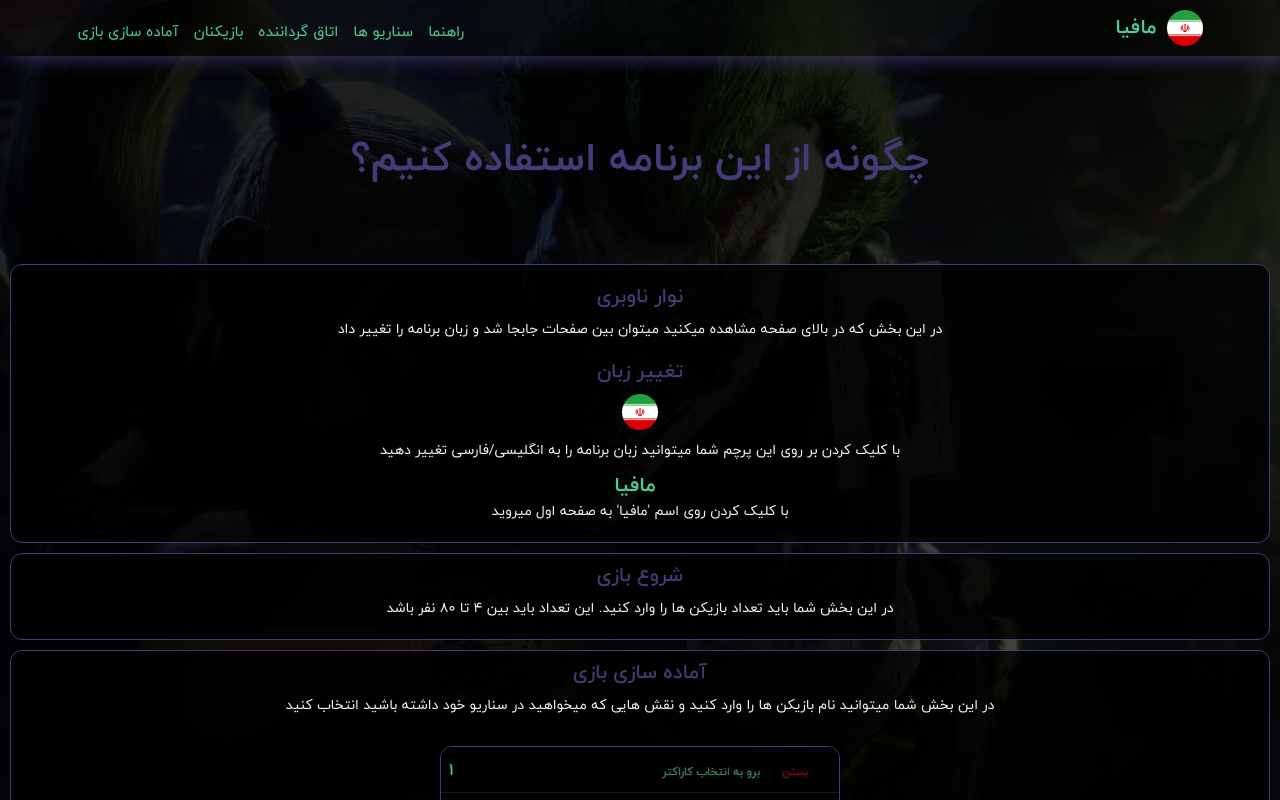
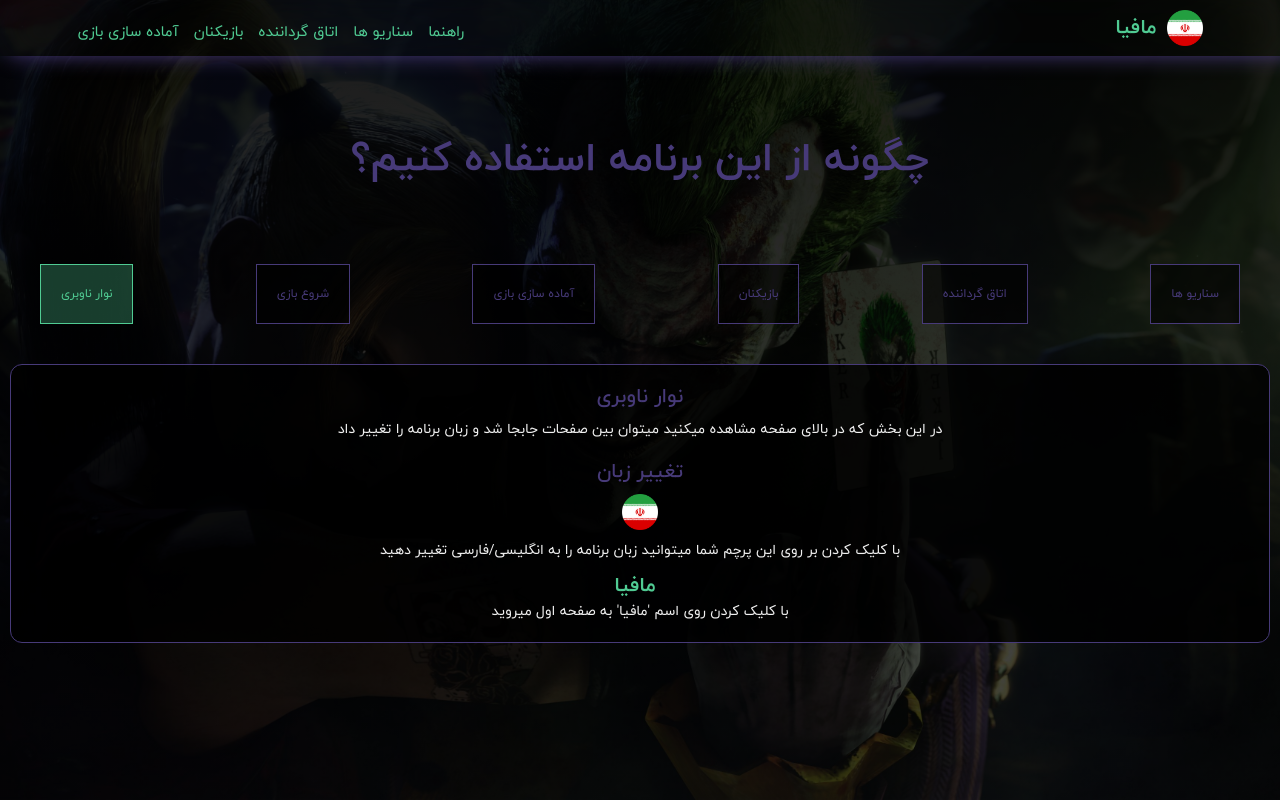
Before and after one commit to alirezazahiri/WereWolf, a React (Create React App) app: page /guide in a window 1280 px wide. Shown: the top 800 px of the page. Built offline with nearby package versions, Linux system fonts and the light colour scheme.

Commit message:
guide page is done [not-completely]

```diff
--- /dev/null
+++ b/src/components/Guide/GodVisionGuide.tsx
@@ -0,0 +1,14 @@
+import React, { FC } from 'react';
+import { GodVisionObj } from '../../translations/Guide/types';
+import GuideContainer from './GuideContainer';
+
+const GodVisionGuide: FC<GodVisionObj> = ({title, description}) => {
+    return (
+        <GuideContainer>
+            <h1>{title}</h1>
+            <p>{description}</p>
+        </GuideContainer>
+    );
+};
+
+export default GodVisionGuide;
--- /dev/null
+++ b/src/components/Guide/GuideFilters.module.css
@@ -0,0 +1,21 @@
+.filtersContainer {
+    display: flex;
+    justify-content: space-between;
+    margin: 4rem;
+}
+
+.filtersContainer button{
+    background-color: rgba(0, 0, 0, 0.6);
+    background-color: none;
+    border: 1px solid rgb(71, 58, 121);
+    color: rgb(71, 58, 121);
+    padding: 2rem;
+    font-size: 1.2rem;
+}
+
+.filtersContainer button:hover,
+.filtersContainer .active {
+    color: rgb(80, 203, 147);
+    background-color: rgba(80, 203, 147, 0.3);
+    border: 1px solid #50cb93;
+}
--- a/src/components/Guide/GuideFilters.tsx
+++ b/src/components/Guide/GuideFilters.tsx
@@ -1,9 +1,21 @@
-import React from 'react';
+import React, { FC } from 'react';
+import styles from "./GuideFilters.module.css"
 
-const GuideFilters = () => {
+const GuideFilters: FC<{ dispatch: any, language: string, filter: any }> = ({ dispatch, language, filter }) => {
+    const items = [
+        { name: language === "persian" ? "نوار ناوبری" : "Navbar", type: "NAVBAR", filterName: "navbar" },
+        { name: language === "persian" ? "شروع بازی" : "Start Game", type: "START_GAME", filterName: "startGame" },
+        { name: language === "persian" ? "آماده سازی بازی" : "Game Setup", type: "GAME_SETUP", filterName: "gameSetup" },
+        { name: language === "persian" ? "بازیکنان" : "Players", type: "PLAYERS", filterName: "players" },
+        { name: language === "persian" ? "اتاق گرداننده" : "God's Room", type: "GOD_VISION", filterName: "godVision" },
+        { name: language === "persian" ? "سناریو ها" : "Scenarios", type: "SCENARIOS", filterName: "scenarios" }
+    ]
     return (
-        <div>
-
+        <div className={styles.filtersContainer}>
+            {items.map(item => <button onClick={() => dispatch(item.type)} className={`${filter[item.filterName] ? styles.active : ""}`}>
+                {item.name}
+            </button>
+            )}
         </div>
     );
 };
--- /dev/null
+++ b/src/components/Guide/PlayersGuide.tsx
@@ -0,0 +1,18 @@
+import React, { FC } from 'react';
+
+// types
+import { PlayersObj } from '../../translations/Guide/types';
+
+// components
+import GuideContainer from './GuideContainer';
+
+const PlayersGuide: FC<PlayersObj> = ({title, description}) => {
+    return (
+        <GuideContainer>
+            <h1>{title}</h1>
+            <p>{description}</p>
+        </GuideContainer>
+    );
+};
+
+export default PlayersGuide;
--- /dev/null
+++ b/src/components/Guide/ScenariosGuide.tsx
@@ -0,0 +1,14 @@
+import React, { FC } from 'react';
+import GuideContainer from './GuideContainer';
+import { ScenariosObj } from '../../translations/Guide/types';
+
+const ScenariosGuide: FC<ScenariosObj> = ({ title, description }) => {
+    return (
+        <GuideContainer>
+            <h1>{title}</h1>
+            <p>{description}</p>
+        </GuideContainer>
+    );
+};
+
+export default ScenariosGuide;
--- a/src/components/Guide/index.tsx
+++ b/src/components/Guide/index.tsx
@@ -1,4 +1,4 @@
-import React from "react"
+import React, { useReducer } from "react"
 
 // react-redux
 import { useSelector } from "react-redux"
@@ -16,18 +16,63 @@ import NavbarGuide from "./NavbarGuide"
 
 // styles
 import styles from "./Guide.module.css"
+import PlayersGuide from "./PlayersGuide"
+import GodVisionGuide from "./GodVisionGuide"
+import ScenariosGuide from "./ScenariosGuide"
+import GuideFilters from "./GuideFilters"
+
+const initialState = {
+    navbar: true,
+    startGame: false,
+    gameSetup: false,
+    players: false,
+    godVision: false,
+    scenarios: false,
+}
+
+const reducer = (state = initialState, action: string) => {
+    switch (action) {
+        case "NAVBAR":
+            return { ...initialState, navbar: true }
+        case "START_GAME":
+            return { ...initialState, navbar: false, startGame: true }
+        case "GAME_SETUP":
+            return { ...initialState, navbar: false, gameSetup: true }
+        case "PLAYERS":
+            return { ...initialState, navbar: false, players: true }
+        case "GOD_VISION":
+            return { ...initialState, navbar: false, godVision: true }
+        case "SCENARIOS":
+            return { ...initialState, navbar: false, scenarios: true }
+        default: return state
+    }
+}
 
 const Guide = () => {
     const { language } = useSelector((state: AppState) => state.languageState)
-    const { title, navbar, startGame, gameSetup } = getGuide(language)
+    const [filter, dispatch] = useReducer(reducer, initialState)
+    const {
+        title,
+        navbar,
+        startGameGuide,
+        gameSetupGuide,
+        playersGuide,
+        godVisionGuide,
+        scenariosGuide
+    } = getGuide(language)
+
     return (
         <div className={styles.container}>
             <div className={styles.headerContainer}>
                 <h1>{title}</h1>
             </div>
-            <NavbarGuide {...navbar} />
-            <StartGameGuide {...startGame} />
-            <GameSetupGuide {...gameSetup} />
+            <GuideFilters dispatch={dispatch} language={language} filter={filter}/>
+            {filter.navbar && <NavbarGuide {...navbar} />}
+            {filter.startGame && <StartGameGuide {...startGameGuide} />}
+            {filter.gameSetup && <GameSetupGuide {...gameSetupGuide} />}
+            {filter.players && <PlayersGuide {...playersGuide} />}
+            {filter.godVision && <GodVisionGuide {...godVisionGuide} />}
+            {filter.scenarios && <ScenariosGuide {...scenariosGuide} />}
         </div>
     )
 }
--- a/src/translations/Guide/Guide-en.ts
+++ b/src/translations/Guide/Guide-en.ts
@@ -1,8 +1,15 @@
-import { GameSetupObj, NavObj, StartGameObj } from "./types";
+import {
+    GameSetupObj,
+    NavObj,
+    StartGameObj,
+    PlayersObj,
+    GodVisionObj,
+} from "./types";
 
 // images
 import nameEnterImg from "../../assets/guide/game-setup_nameEnter_en.jpg";
 import charSelectImg from "../../assets/guide/game-setup_charSelect_en.jpg";
+import { ScenariosObj } from "./types";
 
 const title = "How to use this app?";
 
@@ -18,13 +25,13 @@ const navbar: NavObj = {
     nav_brand: "Mafia",
 };
 
-const startGame: StartGameObj = {
+const startGameGuide: StartGameObj = {
     title: "Start Game",
     description:
         "In this page you can enter the 'number of players' you want to have in the game! the number should be sth between 4 to 80",
 };
 
-const gameSetup: GameSetupObj = {
+const gameSetupGuide: GameSetupObj = {
     title: "Game Setup",
     description:
         "in this section you can enter the name of players and choose the characters you want to have in your scenario",
@@ -36,4 +43,30 @@ const gameSetup: GameSetupObj = {
         "in this section, as you know, you can add characters to your game, by clicking + to add, or - to remove(decrease) the character, and by clicking on the name of that character you can see the introduction of that character, notice that special characters can only be chosen once",
 };
 
-export const guide_objects_en = { title, navbar, startGame, gameSetup };
+const playersGuide: PlayersObj = {
+    title: "Players",
+    description:
+        "in this section you can see the names of players, you can click on them to see their role in the game, and also there is an update button to give new roles to each player.",
+};
+
+const godVisionGuide: GodVisionObj = {
+    title: "God's Room",
+    description:
+        "in this section, there is a card provided for each player, and you can write the players data on the card, and by searching the name or role you can access the player easier.",
+};
+
+const scenariosGuide: ScenariosObj = {
+    title: "Scenarios",
+    description:
+        "you can checkout each role in the scenarios section. to find out the role of each character.",
+};
+
+export const guide_objects_en = {
+    title,
+    navbar,
+    startGameGuide,
+    gameSetupGuide,
+    playersGuide,
+    godVisionGuide,
+    scenariosGuide,
+};
--- a/src/translations/Guide/Guide-fa.ts
+++ b/src/translations/Guide/Guide-fa.ts
@@ -1,4 +1,11 @@
-import { GameSetupObj, NavObj, StartGameObj } from "./types";
+import {
+    GameSetupObj,
+    GodVisionObj,
+    NavObj,
+    PlayersObj,
+    ScenariosObj,
+    StartGameObj,
+} from "./types";
 
 // images
 import nameEnterImg from "../../assets/guide/game-setup_nameEnter_fa.jpg";
@@ -17,13 +24,13 @@ const navbar: NavObj = {
     nav_brand: "مافیا",
 };
 
-const startGame: StartGameObj = {
+const startGameGuide: StartGameObj = {
     title: "شروع بازی",
     description:
         "در این بخش شما باید تعداد بازیکن ها را وارد کنید. این تعداد باید بین ۴ تا ۸۰ نفر باشد",
 };
 
-const gameSetup: GameSetupObj = {
+const gameSetupGuide: GameSetupObj = {
     title: "آماده سازی بازی",
     description:
         "در این بخش شما میتوانید نام بازیکن ها را وارد کنید و نقش هایی که میخواهید در سناریو خود داشته باشید انتخاب کنید",
@@ -35,4 +42,30 @@ const gameSetup: GameSetupObj = {
         "در این بخش همانطور که گفته شد میتوانید با زدن بر روی علامت + به تعداد نقش اضافه کنید و به وسیله - از تعداد آن کم کنید و با زدن بر روی 'نام' نقش توضیحات آن نقش را ببینید. توجه کنید که نقش های خاص را نمیتوان بیشتر از ۱ مورد اضافه کرد. سپس میتوانید 'شروع بازی' را بزنید و به صفحه بازیکن ها منتقل شوید",
 };
 
-export const guide_objects_fa = { title, navbar, startGame, gameSetup };
+const playersGuide: PlayersObj = {
+    title: "بازیکن ها",
+    description:
+        "در این بخش شما نام بازیکن ها را خواهید دید که در آن با کلیک کردن بر روی نام هر بازیکن میتوانید به نقش آن بازیکن پی ببرید. همچنین یک دکمه 'بروزرسانی' قرار دارد که با آن میتوانید نقش ها را برای بار دیگر بین بازیکن ها پخش کنید",
+};
+
+const godVisionGuide: GodVisionObj = {
+    title: "اتاق گرداننده",
+    description:
+        "در این صفحه شما هر بازیکن و نقش آن را در یک کارت مخصوص دارید که میتوانید در آن یادداشت کنید. و با جستجوی نام و نقش آنها به بازیکن ها دسترسی راحت تری داشته باشید",
+};
+
+const scenariosGuide: ScenariosObj = {
+    title: "سناریو ها",
+    description:
+        "در این بخش میتوانید توضیحات مربوط به هر نقش را بخوانید و نحوه بازی کردن با هر نقش را یاد بگیرید",
+};
+
+export const guide_objects_fa = {
+    title,
+    navbar,
+    startGameGuide,
+    gameSetupGuide,
+    playersGuide,
+    godVisionGuide,
+    scenariosGuide,
+};
```
Also changed, not shown: src/translations/Guide/types.ts (+18 -3 lines).
